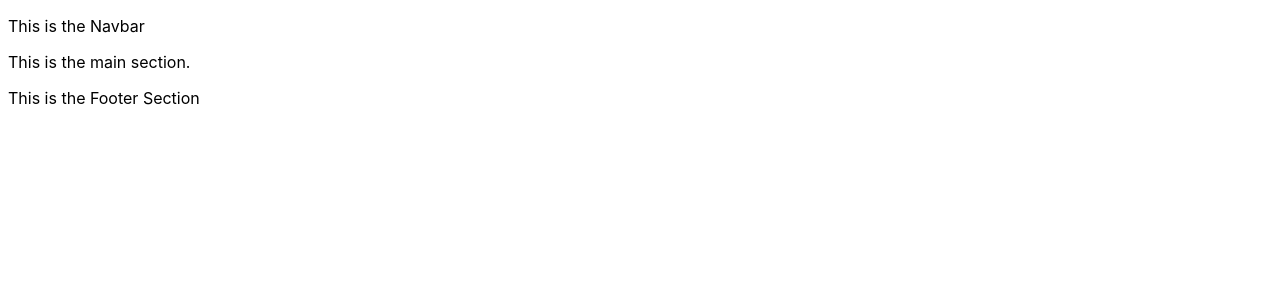
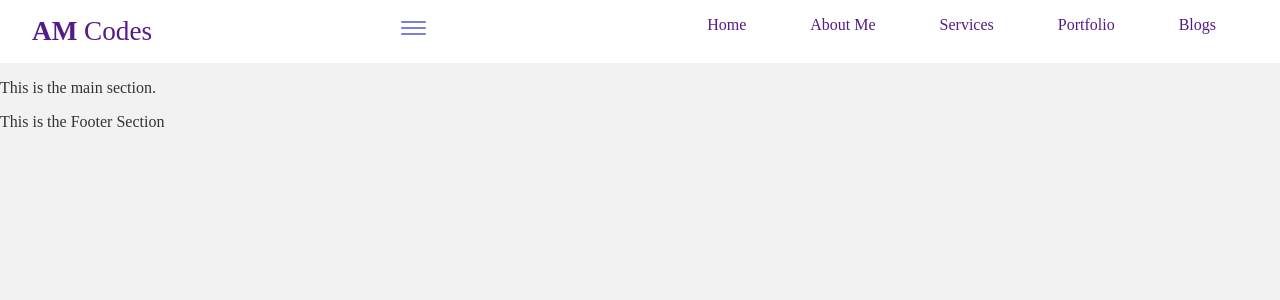
Before and after one commit to abhi886/next-with-styledComponents, a Next.js app: page / in a window 1280 px wide. Shown: the top 300 px of the page. Built offline with nearby package versions, Linux system fonts and the light colour scheme.

Commit message:
Working on Navbar

```diff
--- /dev/null
+++ b/src/components/Footer/index.js
@@ -0,0 +1,5 @@
+const Header = () => {
+  return <footer>This is the Footer Section</footer>;
+};
+
+export default Header;
--- a/src/components/FooterSection/index.js
+++ /dev/null
@@ -1,5 +0,0 @@
-const Header = () => {
-  return <p>This is the Footer Section</p>;
-};
-
-export default Header;
--- a/src/components/HeaderSection/index.js
+++ /dev/null
@@ -1,6 +0,0 @@
-import Navbar from "../Navbar/Navbar";
-const Header = () => {
-  return <Navbar></Navbar>;
-};
-
-export default Header;
--- a/src/components/MasterLayout/index.js
+++ b/src/components/MasterLayout/index.js
@@ -1,11 +1,12 @@
-import Header from "../HeaderSection/index";
-import Footer from "../FooterSection/index";
 import React from "react";
+import Navbar from "../Navbar/Navbar";
+import Footer from "../Footer";
 
 const MasterLayout = ({ children }) => {
   return (
     <React.Fragment>
-      <Header />
+      {" "}
+      <Navbar />
       {children}
       <Footer />
     </React.Fragment>
--- a/src/components/Navbar/Navbar.js
+++ b/src/components/Navbar/Navbar.js
@@ -1,5 +1,83 @@
+import styled from "styled-components";
+
 const Navbar = () => {
-  return <p>This is the Navbar</p>;
+  return (
+    <Nav>
+      <Logo href=''>
+        AM <span>Codes</span>
+      </Logo>
+      <Hamburger>
+        <span></span>
+        <span></span>
+        <span></span>
+      </Hamburger>
+      <Menu>
+        <MenuLink href=''> Home </MenuLink>
+        <MenuLink href=''> About Me</MenuLink>
+        <MenuLink href=''> Services</MenuLink>
+        <MenuLink href=''> Portfolio</MenuLink>
+        <MenuLink href=''> Blogs</MenuLink>
+      </Menu>
+    </Nav>
+  );
 };
 
+const Nav = styled.div`
+  padding: 0 2rem;
+  display: flex;
+  justify-content: space-between;
+  align-item: center;
+  flex-wrap: wrap;
+  background: white;
+`;
+const Hamburger = styled.div`
+  flex-direction: column;
+  display: flex;
+  cursor: pointer;
+  margin-top: 21px;
+
+  span {
+    height: 2px;
+    width: 25px;
+    background: #7b7fda;
+    margin-bottom: 4px;
+    border-radius: 5px;
+  }
+`;
+const Logo = styled.a`
+  padding: 1rem 0;
+  color: 47b7da;
+  text-decoration: none;
+  font-weight: 800;
+  font-size: 1.7rem;
+  span{
+    font-weight: 300;
+    font-sizeL 1.3rem;
+  }
+`;
+const Menu = styled.a`
+  display: flex;
+  justify-content: space-between;
+  align-item: center;
+  position: relative;
+
+  @media (max-width: 768px) {
+    overflow: hidden;
+    flex-direction: column;
+    width: 100%;
+  }
+`;
+const MenuLink = styled.a`
+  padding: 1rem 2rem;
+  cursor: pointer;
+  text-align: center;
+  text-decoration: none;
+  color: 47b7da;
+  transition: all 0.3s ease-in;
+  font-size: 0.9 rem;
+  &:hover {
+    color: 47b7da;
+  }
+`;
+
 export default Navbar;
--- a/src/styles/styles.css
+++ b/src/styles/styles.css
@@ -1,7 +1,8 @@
+@import url("https://fonts.googleapis.com/css2?family=Nunito:wght@300;400;600;700&display=swap");
+
 body {
-  font-family: "SF Pro Text", "SF Pro Icons", "Helvetica Neue", "Helvetica",
-    "Arial", sans-serif;
-  padding: 0px 0px 0px;
-  /* max-width: 680px; */
-  /* margin: 0 auto; */
+  background: #f2f2f2;
+  color: #333;
+  /* font-family: "Nunito"; */
+  margin: 0px auto;
 }
```
Also changed, not shown: src/components/Navbar/Navbar.styles.js (deleted).
